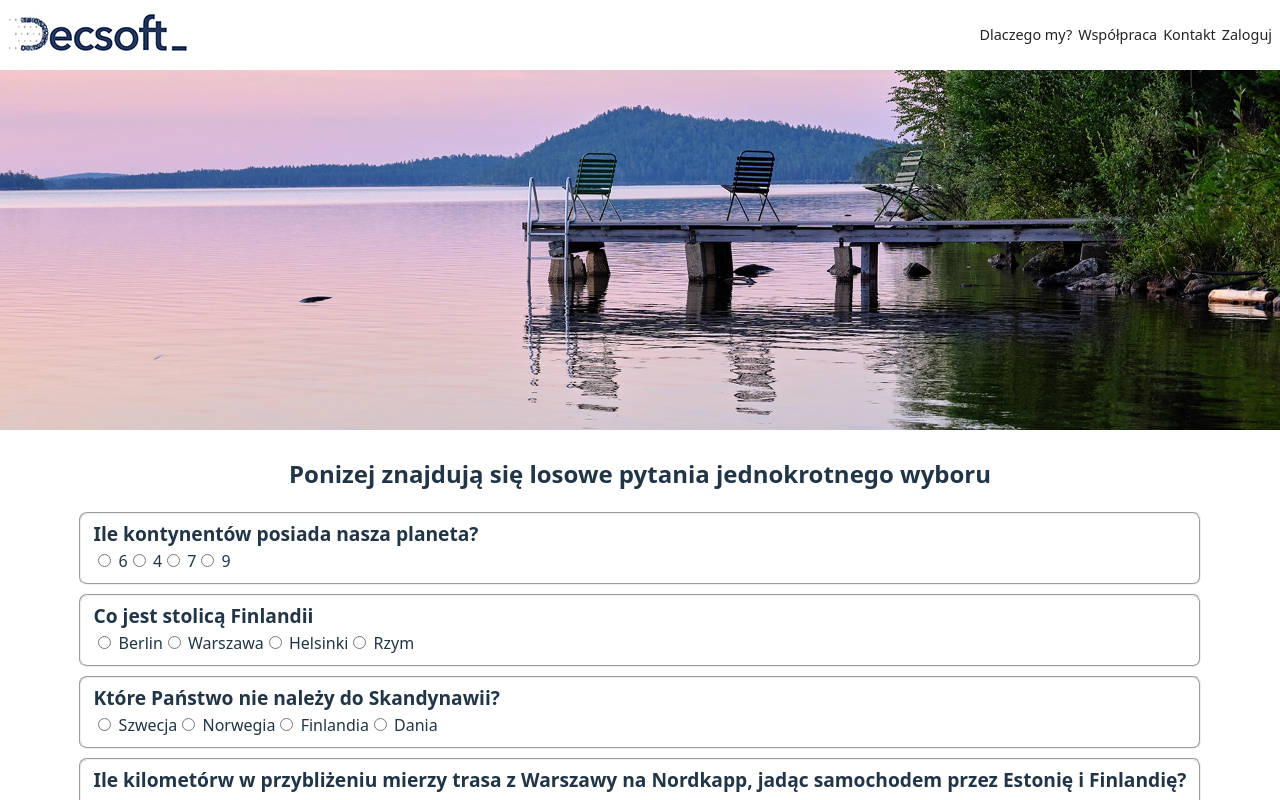
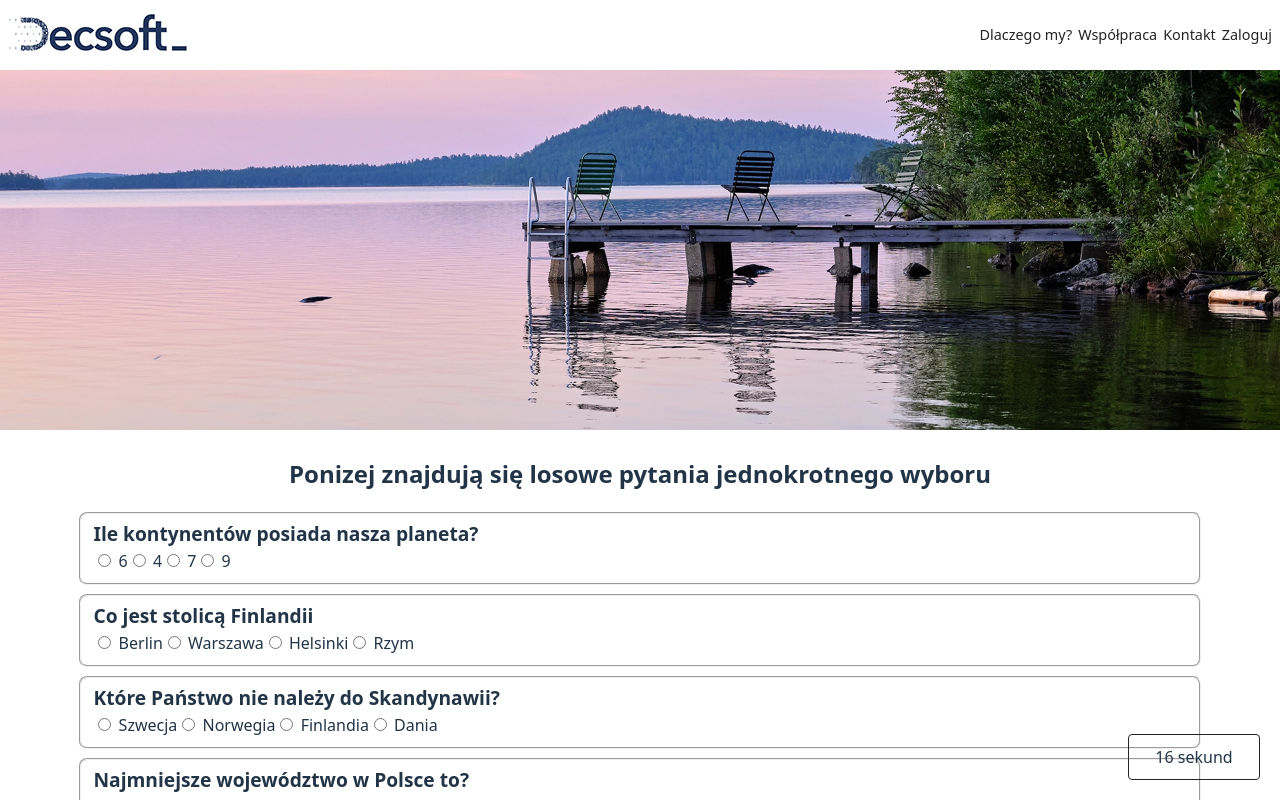
Before and after one commit to AdNowacki/Decsoft, a Vue app: page / in a window 1280 px wide. Both pictures are taken after a click on the button "Rozpocznij test". Shown: the top 800 px of the page. Built offline with nearby package versions, Linux system fonts and the light colour scheme.

Commit message:
[DECSOFT] - added countdown

```diff
--- a/src/components/pages/FormPage/FormPage.vue
+++ b/src/components/pages/FormPage/FormPage.vue
@@ -1,7 +1,11 @@
 <template>
   <div class="page page--form">
     <header v-if="!isTestStared">
-      <h3>Przystępujesz do krótkiego testu jednokrotnego wyboru. <br />Wybierz maksymalną ilość pytań i naciśnij przycisk aby rozpocząć</h3>
+      <h3>
+        Przystępujesz do krótkiego testu jednokrotnego wyboru. <br />
+        Wybierz maksymalną ilość pytań i naciśnij przycisk aby rozpocząć<br />
+        Na ukończenie będziesz miał {{ testDurationAsSeconds }} sekund. Po tym czasie wrócisz na tą stronę
+      </h3>
       <Number v-model="maxQuestionsModel" block :min="1" :max="200" :step="1" placeholder="Ile pytań?" class="max-questions" />
       <Btn @click="startTest()" size="sm" variant="outline-secondary">Rozpocznij test</Btn>
     </header>
@@ -35,8 +39,12 @@
       </div>
       <output v-else>
         {{ statisticInfo }}
-        <Btn @click="restartTest" size="sm" variant="outline-secondary" block>Spróbuj jeszcze raz</Btn>
+        <Btn @click="resetComponent" size="sm" variant="outline-secondary" block>Spróbuj jeszcze raz</Btn>
       </output>
+
+      <span class="countdown">
+        {{ timeLeft }} sekund
+      </span>
     </form>
   </div>
 </template>
@@ -45,6 +53,7 @@
 import { ref, computed, onUnmounted } from 'vue';
 import { isTestFormValid, questionsObjectsToArrayConverter, shuffle } from '../../../utils'
 import type { TQuestionItem, TStatisticsAnswers } from '../../../types';
+import { TEST_DURATION } from '../../../constants'
 
 import Btn from '../../common/Btn/Btn.vue';
 import Question from '../../common/Btn/Question/Question.vue';
@@ -59,16 +68,16 @@ const questionsData = ref<Partial<TQuestionItem>[] | null>(null)
 const answersModel = ref<Record<string, string>>({})
 const correctAnswersStatistics = ref<TStatisticsAnswers[]>([])
 const sendedForm = ref<boolean>(false)
+const testDuration = ref<number>(TEST_DURATION)
+const timer = ref<number | null>(null)
+const elapsedTime = ref<number>(0)
 const testId = 'test1'
 
 // computed
-const statisticInfo = computed(() => {
-  return `Udzieliłeś ${correctAnswersStatistics.value.length} z ${questionsDataFiltered.value?.length} poprawnych odpowiedzi`
-})
-
-const questionsDataFiltered = computed(() => {
-  return questionsData.value ? questionsData.value.slice(0, maxQuestionsModel.value) : []
-})
+const statisticInfo = computed(() => `Udzieliłeś ${correctAnswersStatistics.value.length} z ${questionsDataFiltered.value?.length} poprawnych odpowiedzi`)
+const questionsDataFiltered = computed(() => questionsData.value ? questionsData.value.slice(0, maxQuestionsModel.value) : [])
+const testDurationAsSeconds = computed(() => testDuration.value / 1000)
+const timeLeft = computed(() => (testDuration.value - elapsedTime.value) / 1000)
 
 const maxQuestionsModel = ref<number>(20)
 
@@ -76,9 +85,21 @@ const maxQuestionsModel = ref<number>(20)
 const startTest = (): void => {
   loadData()
   isTestStared.value = true
+  countdown()
 }
 
-const restartTest = () => resetComponent()
+const countdown = () => {
+  timer.value = setInterval(() => {
+    elapsedTime.value += 1000
+    if (elapsedTime.value === testDuration.value) {
+      clearCountdown()
+      resetComponent()
+      return
+    }
+  }, 1000)
+}
+
+const clearCountdown = () => clearInterval(timer.value as number)
 
 const loadData = async () => {
   const { default: tests } = await import("../../../data/questions.json", { assert: { type: "json" } });
@@ -115,6 +136,7 @@ const sendForm = async () => {
   }
 
   sendedForm.value = true
+  clearCountdown()
   await getCorrectAnswers()
 }
 
@@ -131,6 +153,8 @@ const resetComponent = () => {
   correctAnswersStatistics.value = []
   sendedForm.value = false
   maxQuestionsModel.value = 20
+  elapsedTime.value = 0
+  clearCountdown()
 }
 
 onUnmounted(() => resetComponent())
@@ -151,4 +175,15 @@ onUnmounted(() => resetComponent())
     display: none;
   }
 }
+
+.countdown {
+  position: fixed;
+  width: 110px;
+  right: 20px;
+  bottom: 20px;
+  padding: 10px;
+  z-index: 2;
+  border-radius: 4px;
+  border: 1px solid var(--border-color-default);
+}
 </style>
--- /dev/null
+++ b/src/constants/index.ts
@@ -0,0 +1 @@
+export const TEST_DURATION = 0.3 * 60 * 1000
--- a/src/data/questions.json
+++ b/src/data/questions.json
@@ -37,46 +37,6 @@
       },
       "Q8": {
         "id": "Q8",
-        "question": "Ile kilometórw w przybliżeniu mierzy trasa z Warszawy na Nordkapp, jadąc samochodem przez Estonię i Finlandię?",
-        "answers": ["1500", "2600", "3000", "3600"]
-      },
-      "Q10": {
-        "id": "Q10",
-        "question": "Co jest stolicą Finlandii",
-        "answers": ["Berlin", "Warszawa", "Helsinki", "Rzym"]
-      },
-      "Q20": {
-        "id": "Q20",
-        "question": "Która planeta w Układzie Słonecznym jest największa?",
-        "answers": ["Ziemia", "Jowisz", "Mars", "Saturn"]
-      },
-      "Q30": {
-        "id": "Q30",
-        "question": "Jaki symbol chmiczny ma srebro?",
-        "answers": ["Au", "Ag", "Pb", "Fe"]
-      },
-      "Q40": {
-        "id": "Q40",
-        "question": "Ile kontynentów posiada nasza planeta?",
-        "answers": ["6", "4", "7", "9"]
-      },
-      "Q50": {
-        "id": "Q50",
-        "question": "W którym roku była Bitwa pod Grunwaldem?",
-        "answers": ["1408", "1415", "1400", "1410"]
-      },
-      "Q60": {
-        "id": "Q60",
-        "question": "Które Państwo nie należy do Skandynawii?",
-        "answers": ["Szwecja", "Norwegia", "Finlandia", "Dania"]
-      },
-      "Q70": {
-        "id": "Q70",
-        "question": "Najmniejsze województwo w Polsce to?",
-        "answers": ["Lubuskie", "Podlaskie", "Zachodniopomorskie", "Opolskie"]
-      },
-      "Q80": {
-        "id": "Q80",
         "question": "Ile kilometórw w przybliżeniu mierzy trasa z Warszawy na Nordkapp, jadąc samochodem przez Estonię i Finlandię?",
         "answers": ["1500", "2600", "3000", "3600"]
       }
--- a/src/styles/style.scss
+++ b/src/styles/style.scss
@@ -1,6 +1,7 @@
 :root {
   --light-page-background: #ffffff;
   --dark-page-text-color: #242424;
+  --border-color-default: #242424;
 }
 :root {
   font-family: system-ui, Avenir, Helvetica, Arial, sans-serif;
```
